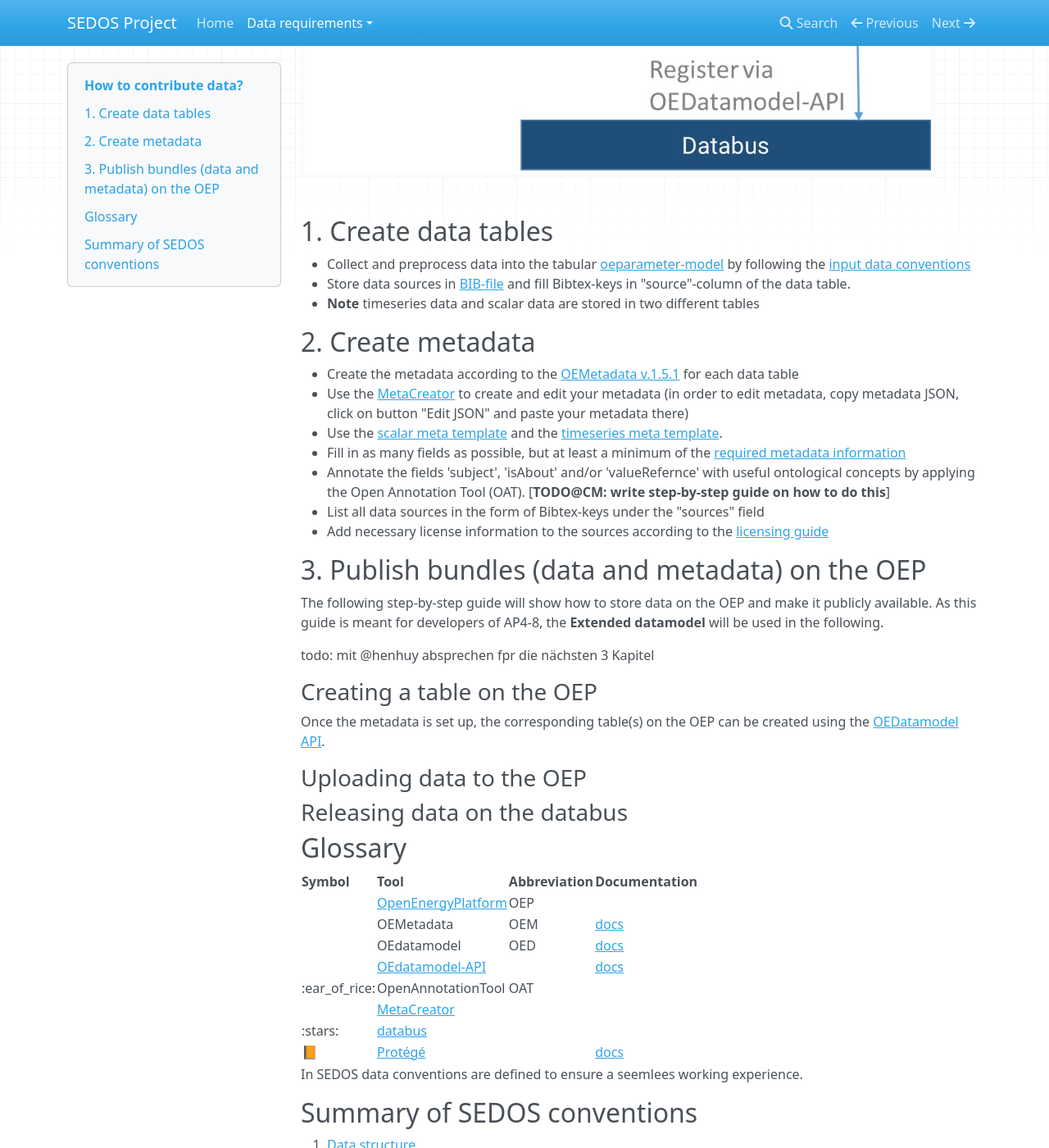
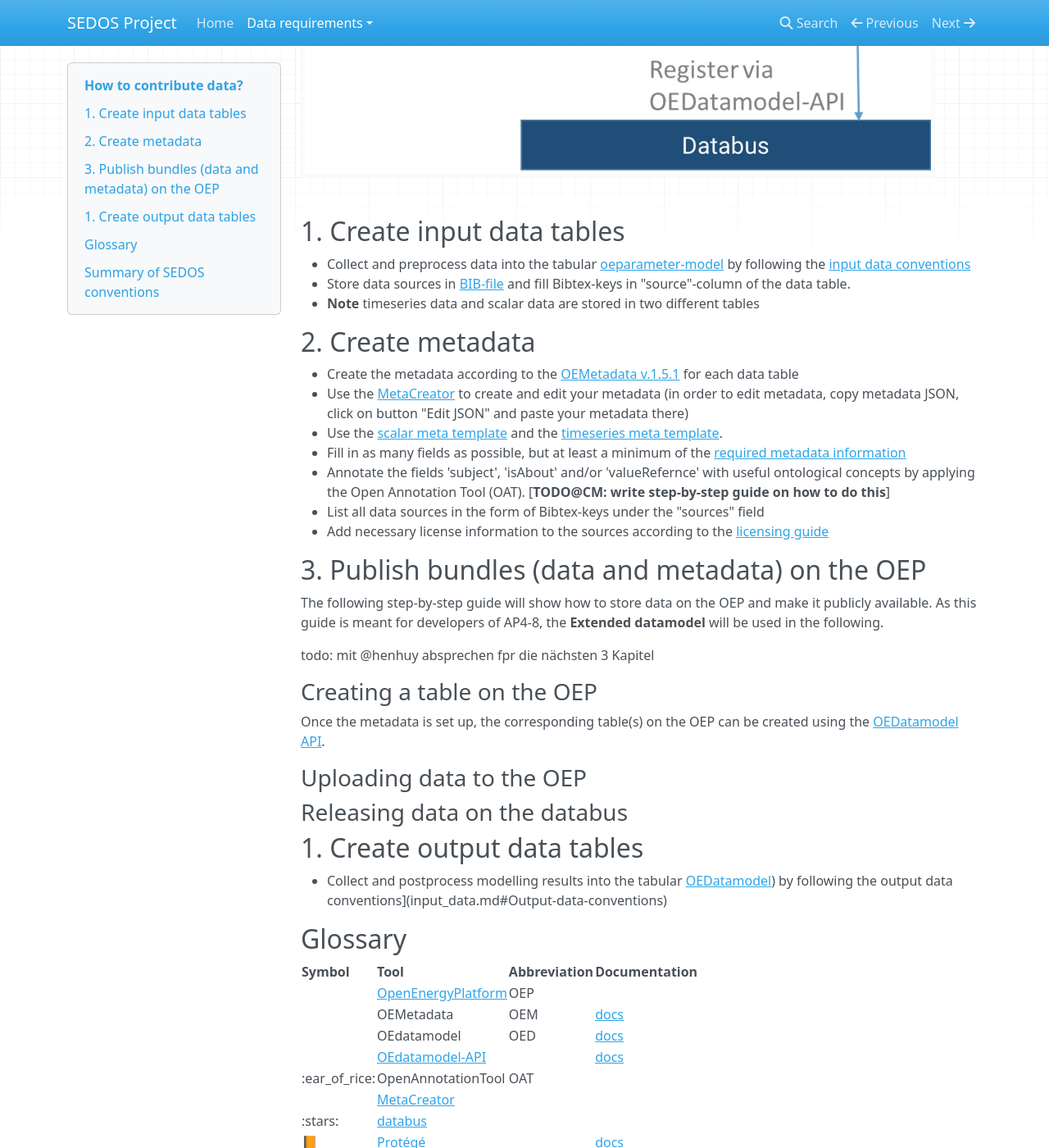
Before and after one commit to sedos-project/organization, an MkDocs documentation site: the page built from docs/data_requirements/overview.md, in a window 1280 px wide and 1400 px high, scrolled down 879 px. Shown: the whole window at 82% size. Built offline with MkDocs 1.6.1, drawn with Linux system fonts in a browser that asks for light colours; nearby versions of some CDN libraries.

Commit message:
update overview.md

```diff
--- a/docs/data_requirements/overview.md
+++ b/docs/data_requirements/overview.md
@@ -10,7 +10,7 @@ The partners in WP9 will download the scenario bundle from the OEP and use it to
 ![Contributing Input Data to SEDOS](../graphics/data_bundle.jpg)
 
 
-## 1. Create data tables
+## 1. Create input data tables
 
 - Collect and preprocess data into the tabular [oeparameter-model]() by following the [input data conventions](input_data.md#Input-data-conventions)
 - Store data sources in [BIB-file](https://bwsyncandshare.kit.edu/f/2388204355) and fill Bibtex-keys in "source"-column of the data table.
@@ -42,6 +42,10 @@ Once the metadata is set up, the corresponding table(s) on the OEP can be create
 
 ### Releasing data on the databus
 
+## 1. Create output data tables
+
+- Collect and postprocess modelling results into the tabular [OEDatamodel](https://github.com/sedos-project/oedatamodel)) by following the output data conventions](input_data.md#Output-data-conventions)
+
 ## Glossary
 
 
```
